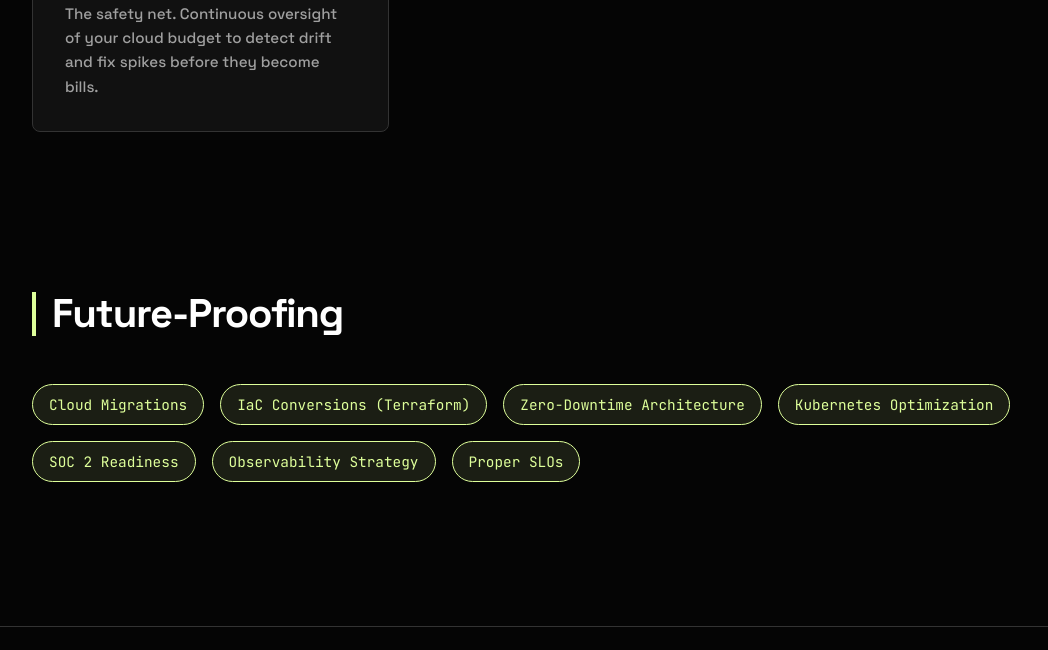
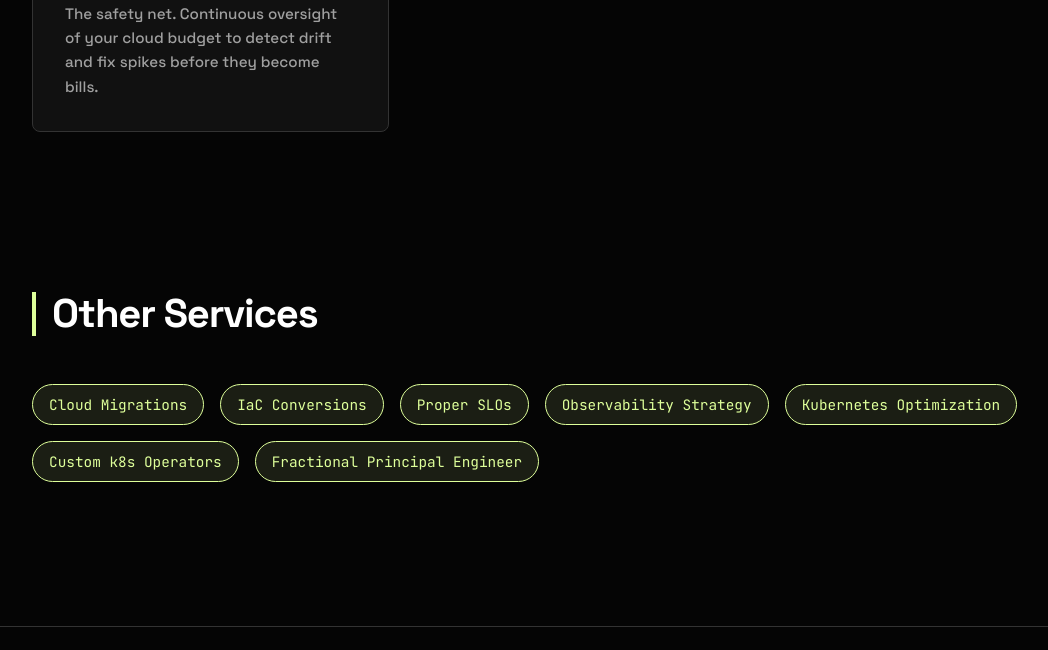
Before and after one commit to manos/site-rto, a plain HTML site: page index.html in a window 1280 px wide. Shown: the part 1444-2094 px from the top of the page, without its empty margins (40-1088 px from the left). Drawn offline with Linux system fonts and the light colour scheme.

Commit message:
Update section titles and capabilities in index.html

```diff
--- a/index.html
+++ b/index.html
@@ -295,18 +295,18 @@
         </div>
     </section>
 
-    <!-- FUTURE CAPABILITIES -->
+    <!-- Other Capabilities -->
     <section id="capabilities">
         <div class="container">
-            <h2>Future-Proofing</h2>
+            <h2>Other Services</h2>
             <div class="future-list">
                 <span class="tag">Cloud Migrations</span>
-                <span class="tag">IaC Conversions (Terraform)</span>
-                <span class="tag">Zero-Downtime Architecture</span>
+                <span class="tag">IaC Conversions</span>
+                <span class="tag">Proper SLOs</span>
+                <span class="tag">Observability Strategy</span>
                 <span class="tag">Kubernetes Optimization</span>
-                <span class="tag">SOC 2 Readiness</span>
-                <span class="tag">Observability Strategy</span>
-                <span class="tag">Proper SLOs</span>
+                <span class="tag">Custom k8s Operators</span>
+                <span class="tag">Fractional Principal Engineer</span>
             </div>
         </div>
     </section>
```
